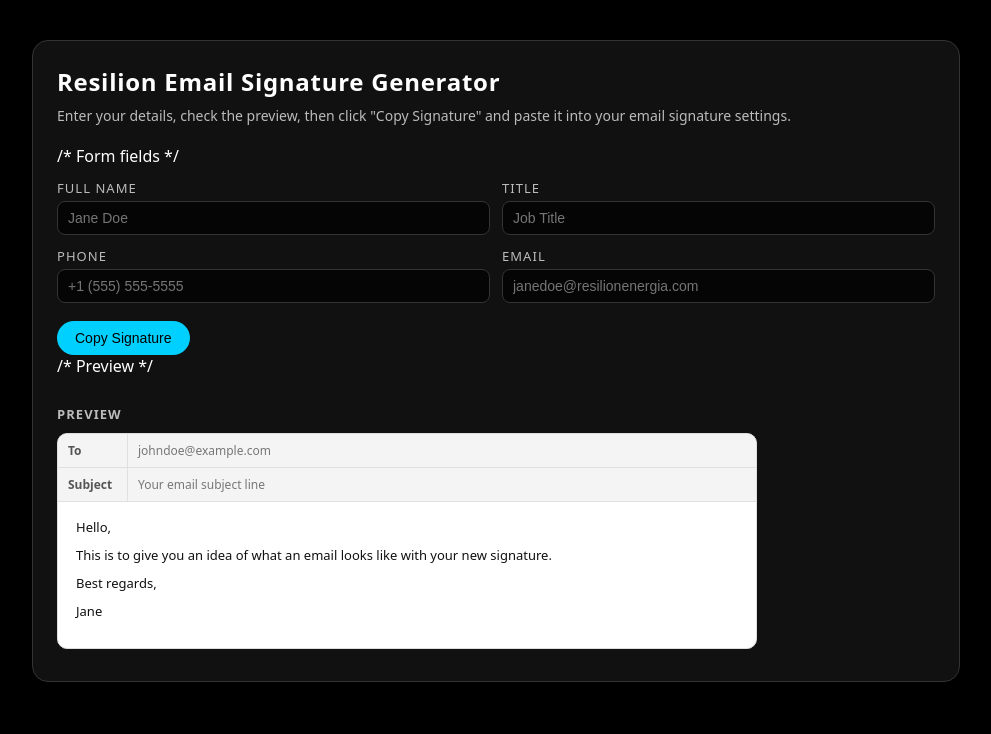
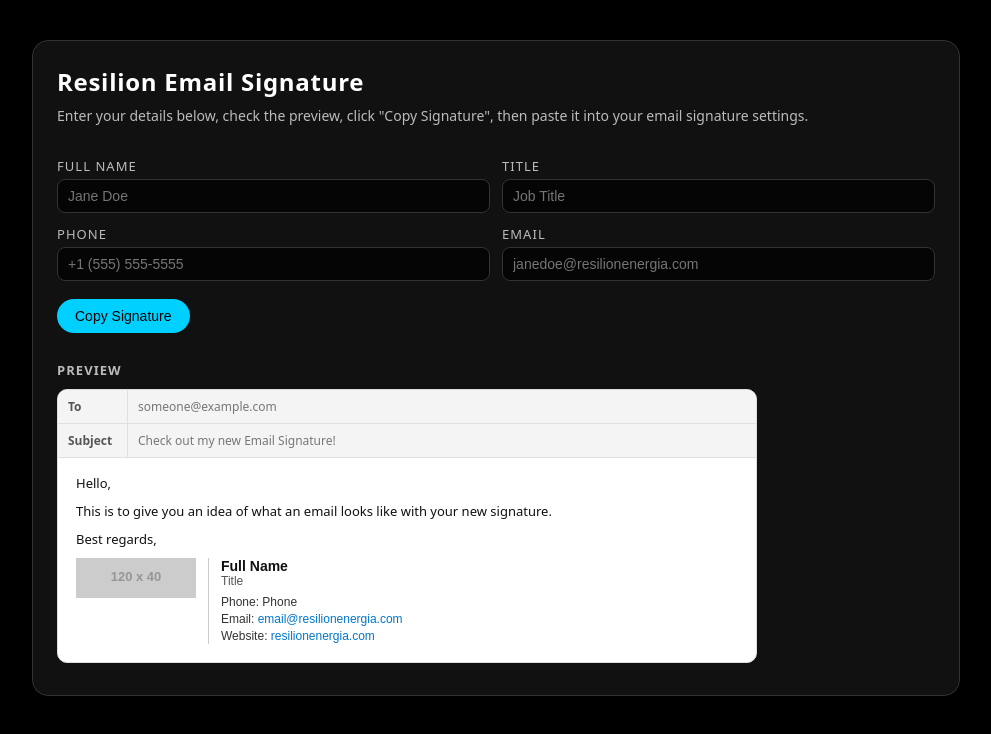
Before and after one commit to catherine89c/resilion-signature, a plain HTML site: page index.html in a window 1280 px wide. Shown: the whole page, without its empty margins (144-1135 px from the left). Drawn offline with Linux system fonts and the light colour scheme; placeholder pictures from the web are drawn by us.

Commit message:
Update index.html V2 test

```diff
--- a/index.html
+++ b/index.html
@@ -185,20 +185,20 @@
   </style>
 </head>
 <body>
-  <div class ="page">
+  <div class="page">
     <div class="card">
-      <h1>Resilion Email Signature Generator</h1>
-      <p class ="subtitle">
-        Enter your details, check the preview, then click "Copy Signature" and paste it into your email signature settings.
+      <h1>Resilion Email Signature</h1>
+      <p class="subtitle">
+        Enter your details below, check the preview, click "Copy Signature", then paste it into your email signature settings.
       </p>
 
-    /* Form fields */
-    <div class ="row">
-      <div class ="field">
+      <!-- Form fields -->
+      <div class="row">
+        <div class="field">
           <label for="name">Full name</label>
           <input id="name" placeholder="Jane Doe">
         </div>
-    <div class ="field">
+        <div class="field">
           <label for="title">Title</label>
           <input id="title" placeholder="Job Title">
         </div>
@@ -209,7 +209,7 @@
           <label for="phone">Phone</label>
           <input id="phone" placeholder="+1 (555) 555-5555">
         </div>
-    <div class ="field">
+        <div class="field">
           <label for="email">Email</label>
           <input id="email" placeholder="janedoe@resilionenergia.com">
         </div>
@@ -219,26 +219,28 @@
         <button id="copy-btn">Copy Signature</button>
       </div>
 
-  /* Preview */
+      <!-- Preview -->
       <div class="preview-wrapper">
         <div class="preview-title">Preview</div>
         <div class="email-frame">
           <div class="email-header-row">
             <div class="email-header-label">To</div>
-      <div class="email-header-input">johndoe@example.com</div>
+            <div class="email-header-input">someone@example.com</div>
           </div>
           <div class="email-header-row">
             <div class="email-header-label">Subject</div>
-      <div class="email-header-input">Your email subject line</div>
+            <div class="email-header-input">Check out my new Email Signature!</div>
           </div>
 
           <div class="email-body">
             <p>Hello,</p>
             <p>This is to give you an idea of what an email looks like with your new signature.</p>
             <p>Best regards,</p>
-      <p>Jane</p>
-      <div id="signature=preview-inner"></div>
+            <div id="signature-preview-inner"></div>
           </div>
+        </div>
+      </div>
+
     </div>
   </div>
 
@@ -247,30 +249,29 @@
     const titleInput = document.getElementById('title');
     const phoneInput = document.getElementById('phone');
     const emailInput = document.getElementById('email');
-    const preview = document.getElementById('signature-preview');
+    const previewInner = document.getElementById('signature-preview-inner');
     const copyBtn = document.getElementById('copy-btn');
 
     function buildSignatureHtml() {
-      const name = nameInput.value || 'Jane Doe';
-      const title = titleInput.value || 'Job Title';
-      const phone = phoneInput.value || '+1 (555) 555-5555';
-      const email = emailInput.value || 'janedoe@resilionenergia.com';
+      const name = nameInput.value || 'Full Name';
+      const title = titleInput.value || 'Title';
+      const phone = phoneInput.value || 'Phone';
+      const email = emailInput.value || 'email@resilionenergia.com';
 
-      // Here is where you’d add Resilion logo, colours, etc.
+      // Replace logo URL & colours with real Resilion assets later
       return `
         <table cellpadding="0" cellspacing="0" style="font-family: Arial, sans-serif; font-size: 12px;">
           <tr>
-            <td style="padding-right: 12px;">
-              <!-- Replace with Resilion logo image URL -->
+            <td style="padding-right: 12px; vertical-align: top;">
               <img src="https://via.placeholder.com/120x40?text=Resilion+Logo" alt="Resilion" style="display:block;">
             </td>
-            <td style="border-left: 1px solid #ccc; padding-left: 12px;">
-              <div style="font-size:14px; font-weight:bold;">${name}</div>
-              <div style="color:#555;">${title}</div>
-              <div style="margin-top:6px;">
+            <td style="border-left: 1px solid #cccccc; padding-left: 12px;">
+              <div style="font-size:14px; font-weight:bold; color:#111111;">${name}</div>
+              <div style="color:#555555; margin-bottom:6px;">${title}</div>
+              <div style="color:#333333; line-height:1.4;">
                 <span>Phone: ${phone}</span><br>
-                <span>Email: <a href="mailto:${email}">${email}</a></span><br>
-                <span>Website: <a href="https://resilionenergia.com">resilionenergia.com</a></span>
+                <span>Email: <a href="mailto:${email}" style="color:#0077cc; text-decoration:none;">${email}</a></span><br>
+                <span>Website: <a href="https://resilionenergia.com" style="color:#0077cc; text-decoration:none;">resilionenergia.com</a></span>
               </div>
             </td>
           </tr>
@@ -279,14 +280,15 @@
     }
 
     function updatePreview() {
-      preview.innerHTML = buildSignatureHtml();
+      previewInner.innerHTML = buildSignatureHtml();
     }
 
     [nameInput, titleInput, phoneInput, emailInput].forEach(input => {
       input.addEventListener('input', updatePreview);
     });
 
-    updatePreview(); // initial
+    // Initial render
+    updatePreview();
 
     copyBtn.addEventListener('click', async () => {
       const signatureHtml = buildSignatureHtml();
```
Lines whose indentation alone changed are shown as unchanged.
